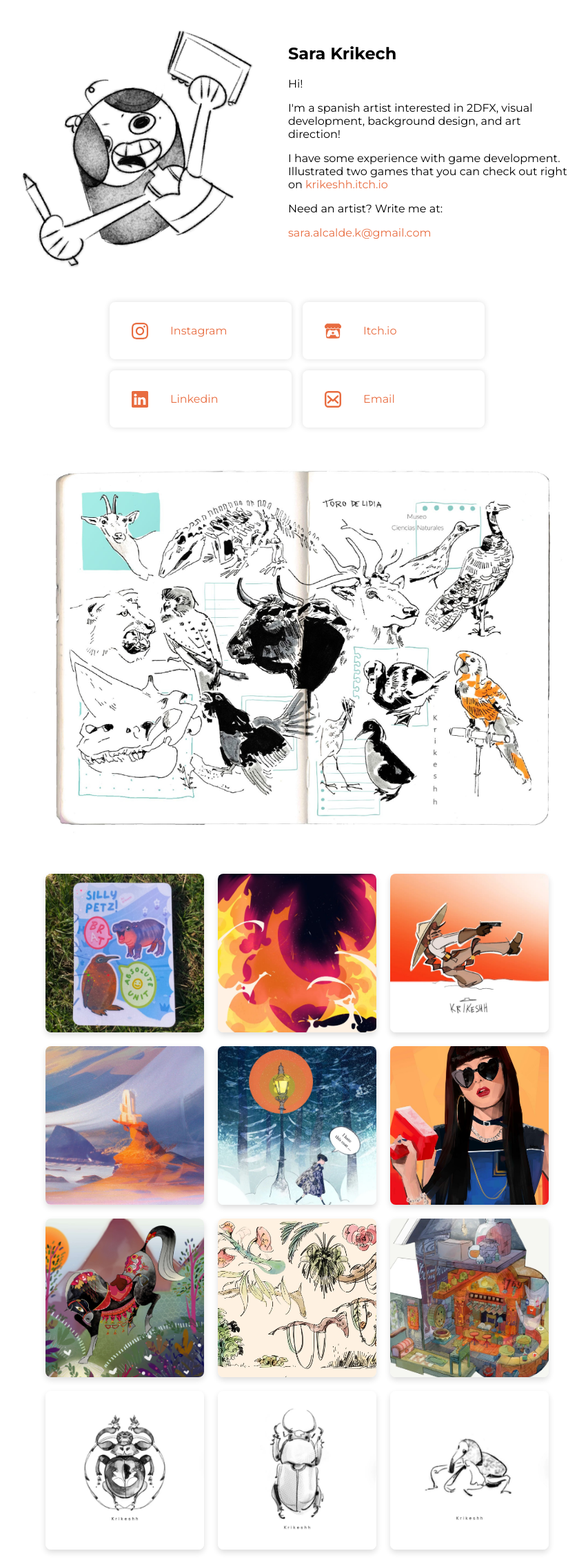
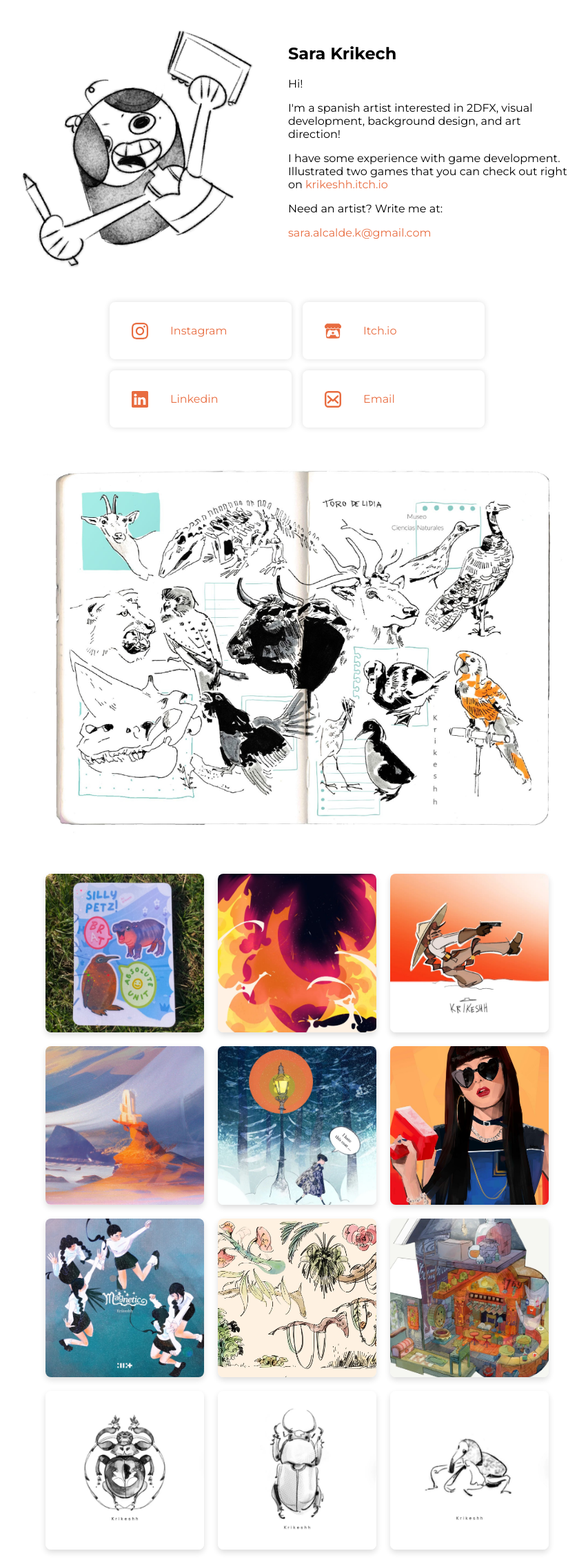
Before and after one commit to antimundo/krikeshh-web, a Jekyll site: the page built from index.html, in a window 1280 px wide. Shown: the whole page at 69% size, without its empty margins (209-1062 px from the left). Built offline with Jekyll 4.4.1, drawn with Linux system fonts in a browser that asks for light colours.

Commit message:
Fix image not loading

```diff
--- a/index.html
+++ b/index.html
@@ -98,7 +98,7 @@ description: "Spanish artist based in Madrid. I use charcoal and digital mediums
     <img src="/assets/images/work/canyon.jpg"/>
     <img src="/assets/images/work/narnia.jpg"/>
     <img src="/assets/images/work/girl.jpg"/>
-    <img src="/assets/images/work/horse.jpg"/>
+    <img src="/assets/images/work/magnetic.jpg"/>
     <img src="/assets/images/work/plants.jpg"/>
     <img src="/assets/images/work/house.jpg"/>
     <img src="/assets/images/work/bug-1.jpg"/>
```
Also changed, not shown: assets/images/work/magnetic.jpg (added).
